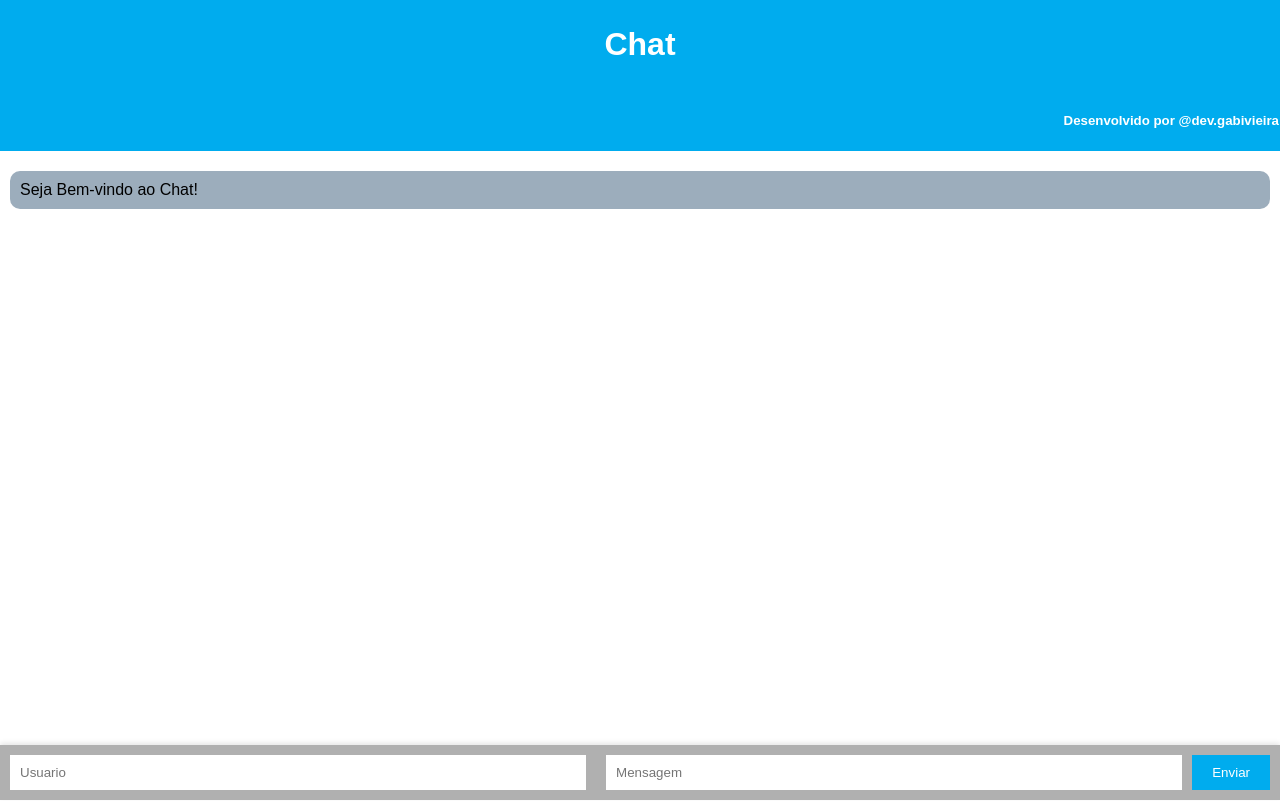
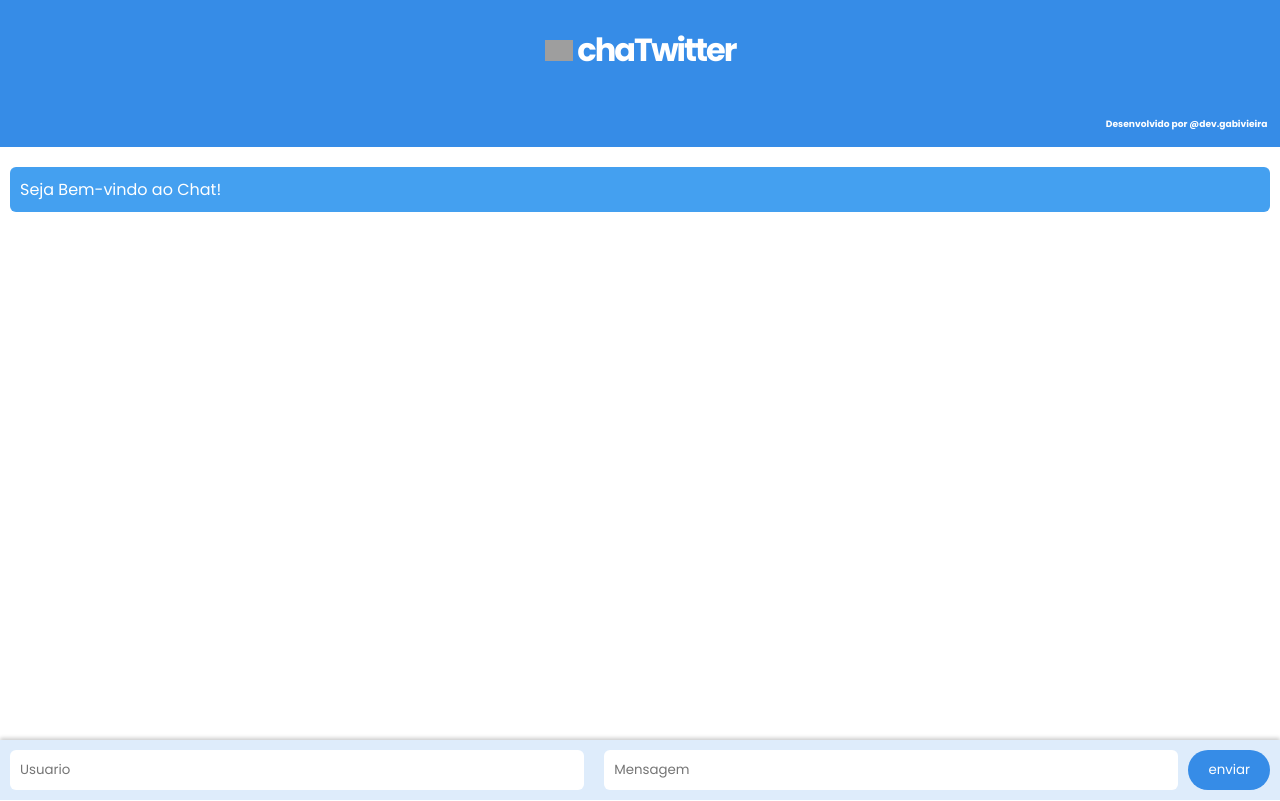
Before and after one commit to devgabrielvieira/chat-python, a Flask app: page / in a window 1280 px wide. Run offline with Flask 3, Linux system fonts and the light colour scheme; some libraries are stand-ins or nearby versions; grey boxes are pictures that could not be loaded.

Commit message:
Update index.html
Atualizei o Front-end da Aplicação:
Alteração no Botão "enviar",
Alteração nas cores,

```diff
--- a/templates/index.html
+++ b/templates/index.html
@@ -3,30 +3,35 @@
   <head>
     <meta charset="UTF-8" />
     <meta name="viewport" content="width=device-width, initial-scale=1.0" />
-    <title>Chat</title>
+    <title>Ao vivo | ChaTwitter</title>
+<link href="https://fonts.googleapis.com/css2?family=Merriweather+Sans:ital,wght@0,300;0,400;0,500;0,600;0,700;0,800;1,300;1,400;1,500;1,600;1,700;1,800&family=Poppins:ital,wght@0,100;0,200;0,300;0,400;0,500;0,600;0,700;0,800;0,900;1,100;1,200;1,300;1,400;1,500;1,600;1,700;1,800;1,900&display=swap" rel="stylesheet">
+
     <style>
       * {
         box-sizing: border-box;
       }
 
       body {
-        font-family: Arial, sans-serif;
+        font-family: 'Poppins', sans-serif;
         margin: 0;
         padding: 0;
       }
 
       #top-bar {
-        background-color: #00acee;
+        background-color: #368ce7;
         color: #fff;
         padding: 5px;
         text-align: center;
       }
+      #top-bar h1 {letter-spacing: -2px;}
 
       #top-bar-right {
-        background-color: #00acee;
+        background-color: #368ce7;
         color: #fff;
         padding: 1px;
         text-align: right;
+        font-family: 'Poppins', sans-serif;
+        font-size: 11px;
       }
 
       #chat-container {
@@ -36,10 +41,11 @@
       }
 
       #chat-container p {
-        background-color: #9cadbc;
+        background-color: #44a0f0;
         padding: 10px;
-        border-radius: 10px;
+        border-radius: 6px;
         margin: 10px 0;
+        color:#fff;
       }
 
       #input-container {
@@ -48,9 +54,9 @@
         position: fixed;
         bottom: 0;
         width: 100%;
-        background-color: #b0b0b0;
+        background-color: #deecfb;
         padding: 10px;
-        box-shadow: 0 -2px 5px rgba(0, 0, 0, 0.1);
+        box-shadow: 0 -2px 4px rgba(0, 0, 0, 0.2);
       }
 
       #input-container input[type="text"] {
@@ -63,20 +69,35 @@
       #input-container input#usuario {
         margin-right: 10px;
         width: 30%;
+        border-radius: 6px;
+        font-family: 'Poppins', sans-serif;
       }
 
       #input-container input#mensagem {
         flex: 1;
+        border-radius: 6px;
+        font-family: 'Poppins', sans-serif;
       }
 
       #input-container button {
         padding: 10px 20px;
-        background-color: #00acee;
+        background-color: #368ce7;
         color: #fff;
         border: none;
         outline: none;
         cursor: pointer;
         margin-left: 10px;
+      }
+
+      .bt-enviar {
+        border-radius: 35px;
+        color:#fff;
+        font-family: 'Poppins', sans-serif;
+      }
+
+      .icon-chat {
+        width: 28px;
+        height: auto;
       }
     </style>
     <script
@@ -94,11 +115,11 @@
   </head>
   <body>
     <div id="top-bar">
-      <h1>Chat</h1>
+      <h1><img class="icon-chat" src="icon-chat.png"> chaTwitter</h1>
     </div>
 
     <div id="top-bar-right">
-      <h5>Desenvolvido por @dev.gabivieira</h5>
+      <h5>Desenvolvido por @dev.gabivieira&nbsp&nbsp&nbsp&nbsp&nbsp&nbsp</h5>
     </div>
 
     <div id="chat-container">
@@ -109,7 +130,7 @@
       <input type="text" id="usuario" placeholder="Usuario" required />
       <div style="width: 10px"></div>
       <input type="text" id="mensagem" placeholder="Mensagem" required />
-      <button id="botao">Enviar</button>
+      <button class="bt-enviar" id="botao">enviar</button>
     </div>
 
     <script type="text/javascript">
```
